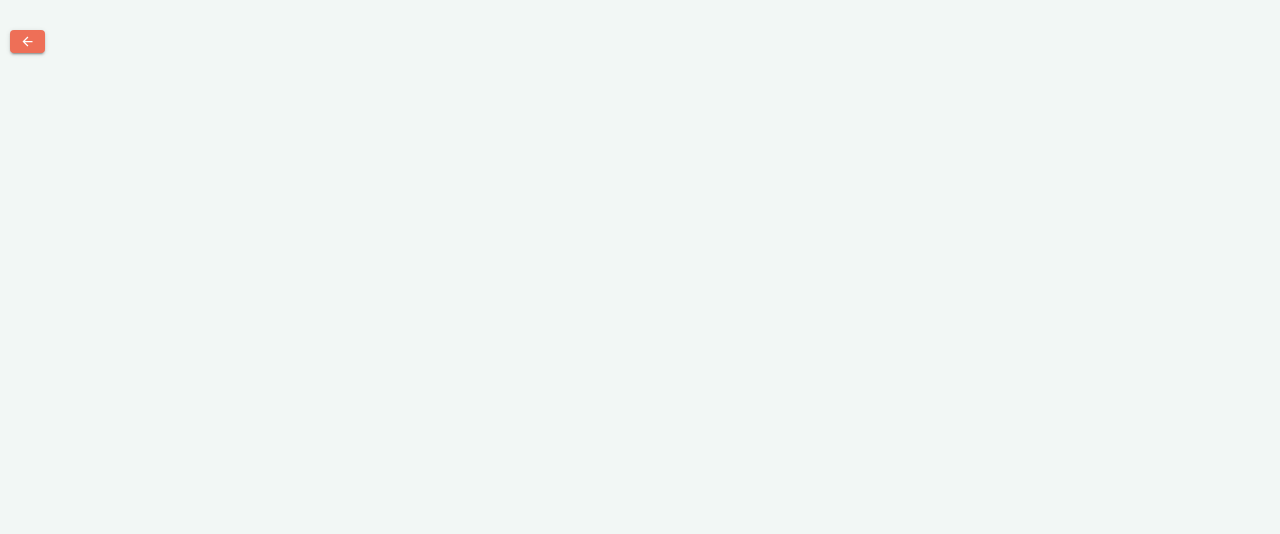
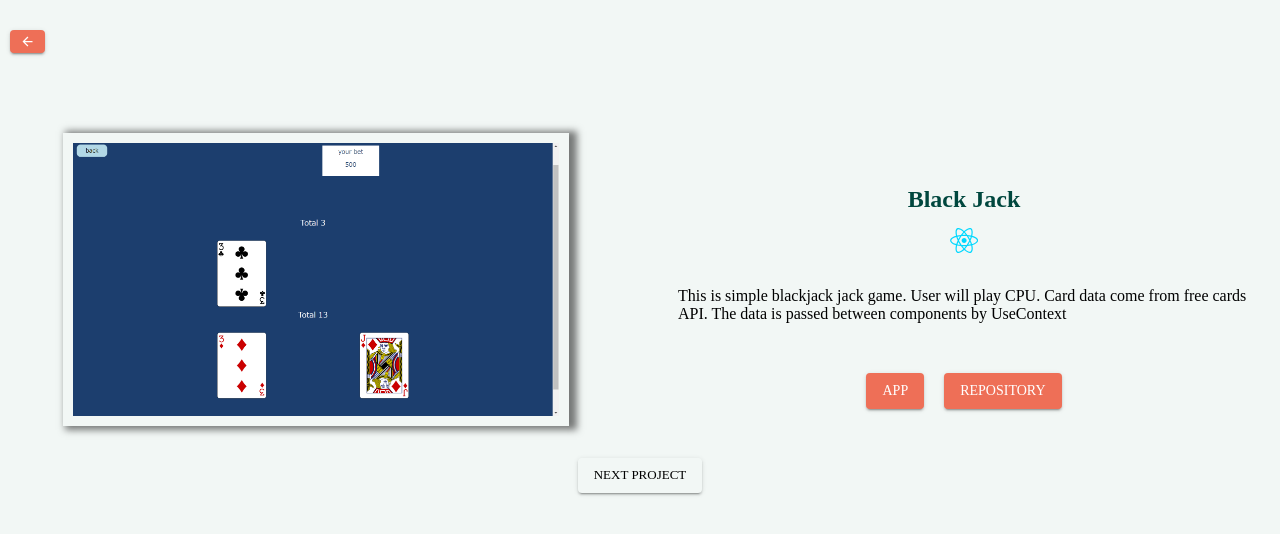
Before and after one commit to tenmusu007/portfolio-ver2, a React (Create React App) app: page /Black-Jack in a window 1280 px wide. Shown: the top 534 px of the page. Built offline with nearby package versions, Linux system fonts and the light colour scheme.

Commit message:
fix some data

```diff
--- a/src/workData/data.js
+++ b/src/workData/data.js
@@ -30,7 +30,7 @@ const data = [
 	{
 		title: "Black Jack ",
 		tech: [{ icon: "logos:react" }],
-		to: "Black-Jack-React",
+		to: "Black-Jack",
 		pic: [
 			`${process.env.PUBLIC_URL}/img/blackjackReact.png`,
 			`${process.env.PUBLIC_URL}/img/bjReactplay.png`,
@@ -38,7 +38,7 @@ const data = [
 		],
 		work: "https://main.d35692rvcqwiy8.amplifyapp.com/",
 		repoUrl: "https://github.com/tenmusu007/blackjack-react",
-		desc: "Black Jack - React has a few more features than.",
+		desc: "Simple casino game ",
 		desc2:
 			"This is simple blackjack jack game. User will play CPU. Card data come from free cards API. The data is passed between components by UseContext ",
 	},
@@ -109,7 +109,7 @@ const data = [
 		repoUrl: "https://github.com/tenmusu007/cook-friends/tree/main",
 		desc: "management cooking recipe application",
 		desc2:
-			"Before you use this application, going to GitHub repository and reading README is recommended. This useful application is for everyone who wastes time thinking about today's dinner. This web application has 4pages. The fridge page, which is one of the main parts, can remember your fridge's current ingredients with the number and date when you add them. On the home page, you can search for any recipe by ingredients. Furthermore, when you choose one of the recipes, you need to have a few ingredients. You can add those ingredients to the shopping list, so when you go to the supermarket, you don't need to remember the ingredients you have, and you need to buy them for your dinner, open the ShoppingList page. You will see what you need for tonight. There are many recipes on Coookit because we use Spoonacular API for getting recipes.",
+			"Before you use this application, going to GitHub repository and reading README are recommended. This useful application is for everyone who wastes time thinking about today's dinner. This web application has 4pages. The fridge page, which is one of the main parts, can remember your fridge's current ingredients with the number and date when you add them. On the home page, you can search for any recipe by ingredients. Furthermore, when you choose one of the recipes, you need to have a few ingredients. You can add those ingredients to the shopping list, so when you go to the supermarket, you don't need to remember the ingredients you have, and you need to buy them for your dinner, open the ShoppingList page. You will see what you need for tonight. There are many recipes on Coookit because we use Spoonacular API for getting recipes.",
 	},
 ];
 export default data
```
